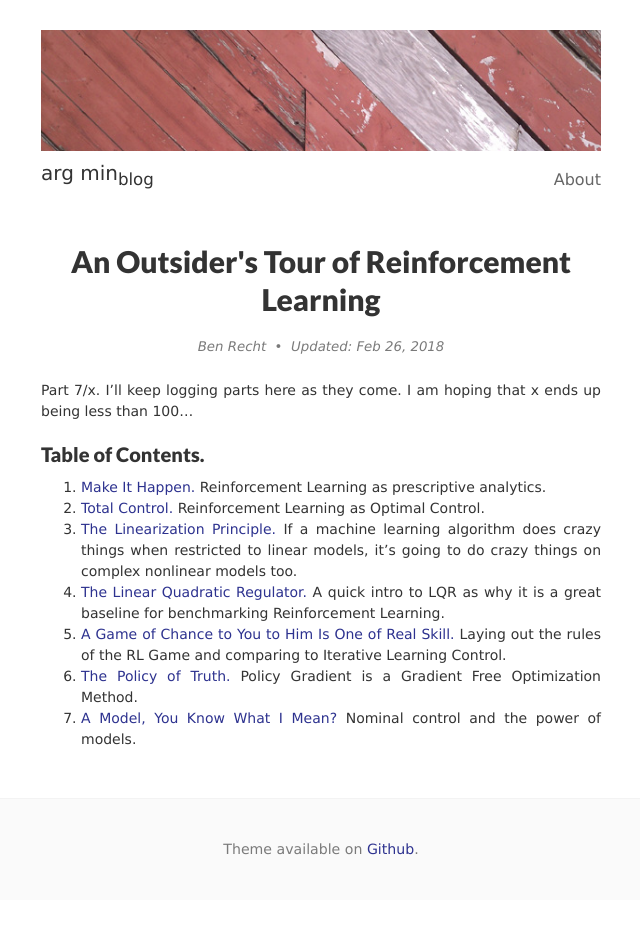
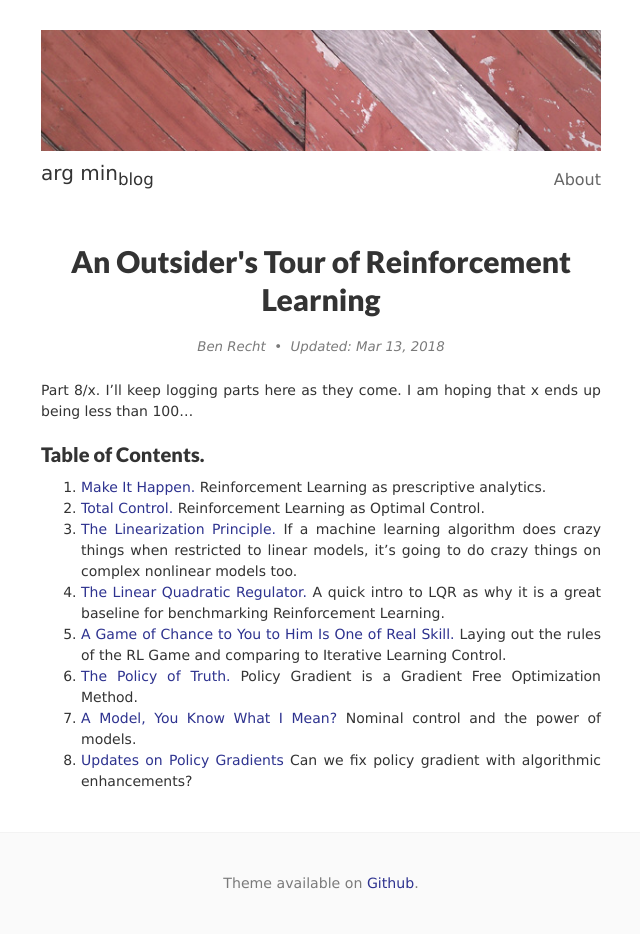
Before and after one commit to benjamin-recht/benjamin-recht.github.io, a Jekyll site: the page built from _posts/2018-02-20-outsider-rl.md, in a window 1280 px wide. Shown: the whole page, without its empty margins (319-959 px from the left). Built offline with Jekyll 4.4.1, drawn with Linux system fonts in a browser that asks for light colours; nearby versions of some CDN libraries; before the commit the page ends 900 px from its top, so only the background shows below that.

Commit message:
it's live yo

```diff
--- a/_posts/2018-02-20-outsider-rl.md
+++ b/_posts/2018-02-20-outsider-rl.md
@@ -1,15 +1,15 @@
 ---
 layout:     toc
 title:      An Outsider's Tour of Reinforcement Learning
-update_date: 2018-02-26 0:00:01
-date: 2018-02-26 0:00:01
+update_date: 2018-03-13 0:00:01
+date: 2018-03-13 0:00:01
 summary:    An outsider tour of reinforcement learning
 author:     Ben Recht
 visible:    true
 blurb: false
 ---
 
-Part 7/x. I'll keep logging parts here as they come. I am hoping that x ends up being less than 100...
+Part 8/x. I'll keep logging parts here as they come. I am hoping that x ends up being less than 100...
 
 ## Table of Contents.
 
@@ -20,3 +20,4 @@ Part 7/x. I'll keep logging parts here as they come. I am hoping that x ends up
 5. [A Game of Chance to You to Him Is One of Real Skill.](http://www.argmin.net/2018/02/14/rl-game/) Laying out the rules of the RL Game and comparing to Iterative Learning Control.
 6. [The Policy of Truth.](http://www.argmin.net/2018/02/20/reinforce/) Policy Gradient is a Gradient Free Optimization Method.
 7. [A Model, You Know What I Mean?](http://www.argmin.net/2018/02/26/nominal/) Nominal control and the power of models.
+8. [Updates on Policy Gradients](http://www.argmin.net/2018/03/13/pg-saga/) Can we fix policy gradient with algorithmic enhancements?
```
Also changed, not shown: _posts/2018-03-13-pg-saga.md (+1 -1 lines).
